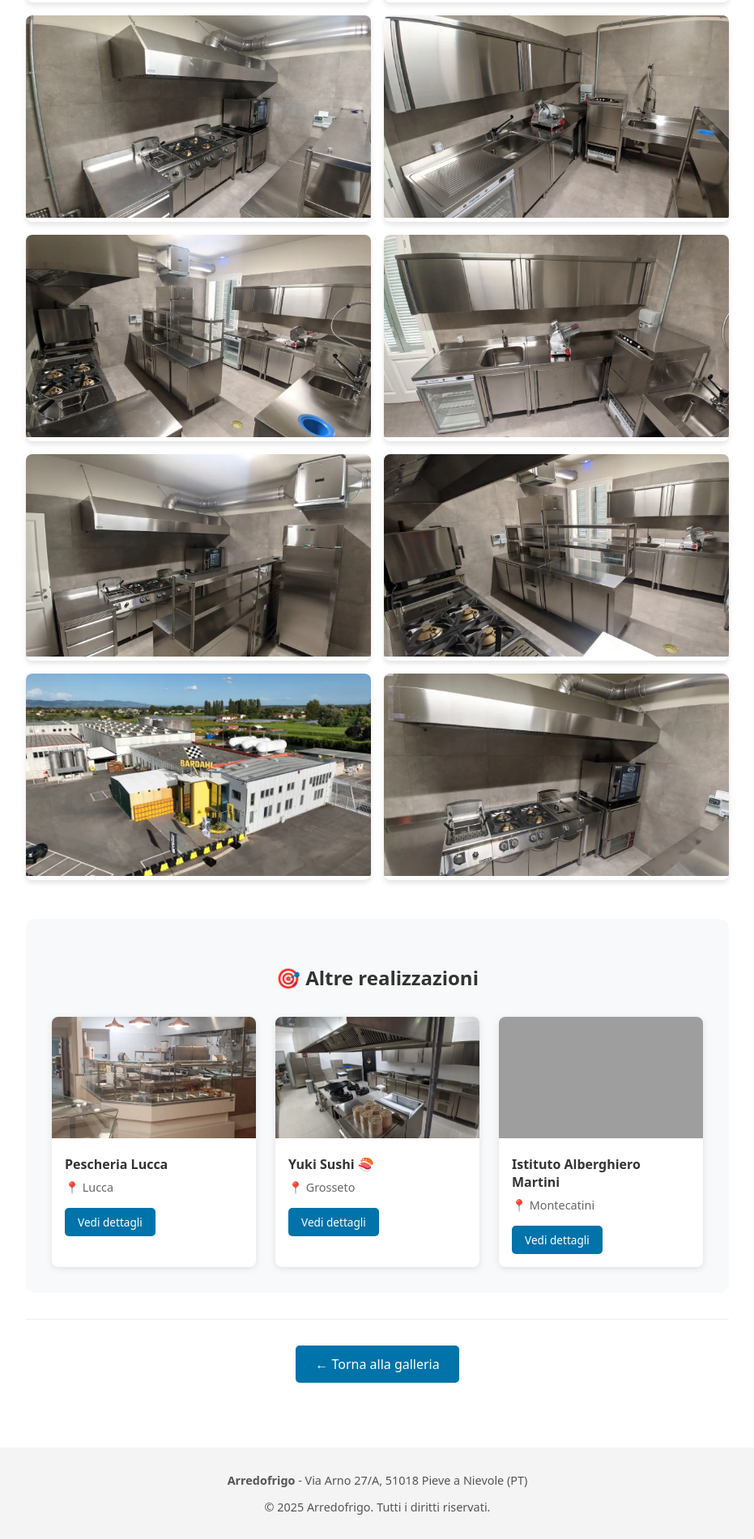
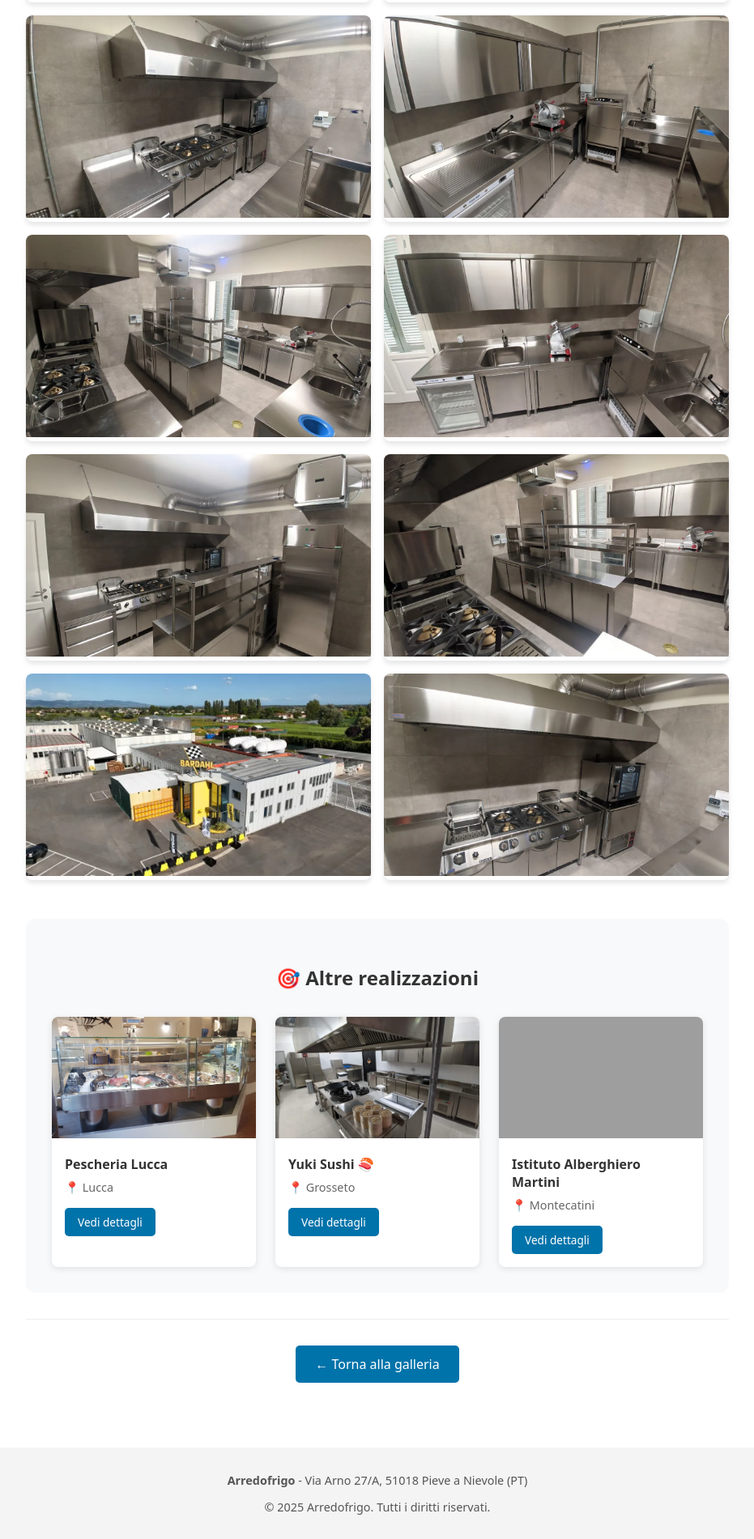
Before and after one commit to fusebyte/Arredofrigo, a Jekyll site: the page built from realizzazioni/maroil.md, in a window 1280 px wide. Shown: the part 791-2692 px from the top of the page at 81% size, without its empty margins (174-1105 px from the left). Built offline with Jekyll 4.4.1, drawn with Linux system fonts in a browser that asks for light colours; grey boxes are pictures that could not be loaded.

Commit message:
Aggiornata la foto di copertina e aggiunta l'immagine "banco-pesce.webp" per la Pescheria Lucca

```diff
--- a/_data/realizzazioni.yml
+++ b/_data/realizzazioni.yml
@@ -317,10 +317,11 @@
     - pesce
   slug: "pescheria-lucca"
   cartella_foto: "pescheria-lucca"
-  foto_copertina: "banco-caldo.webp"
+  foto_copertina: "banco-pesce.webp"
   immagini:
     - banco-caldo.webp
     - cappa.webp
+    - banco-pesce.webp
     - prospettiva-cucina.webp
     - banco-pescheria.webp
     - linea-cottura.webp
```
Also changed, not shown: realizzazioni/pescheria-lucca.md (+2 -1 lines), assets/img/realizzazioni/pescheria-lucca/banco-pesce.webp (added).
